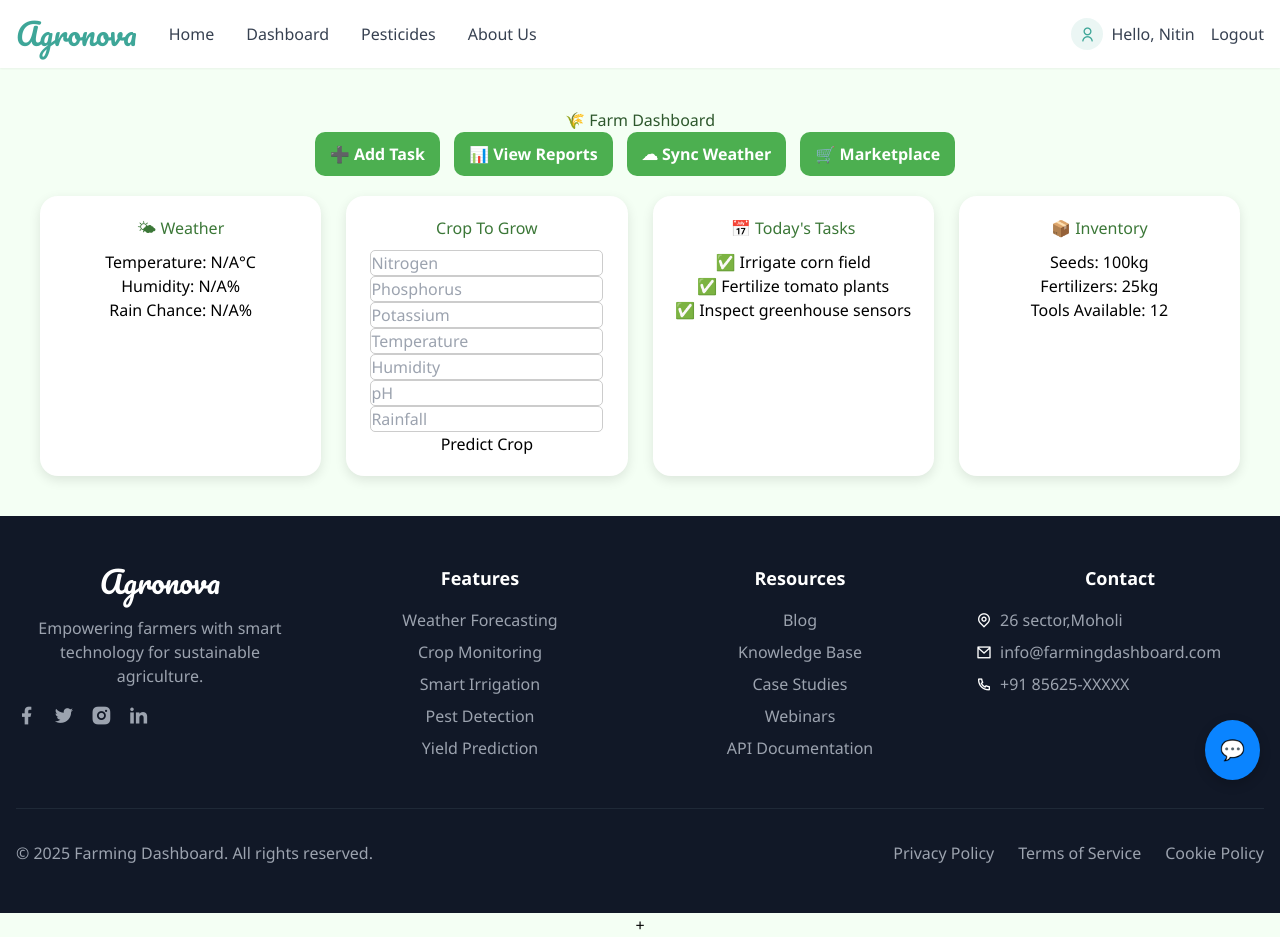
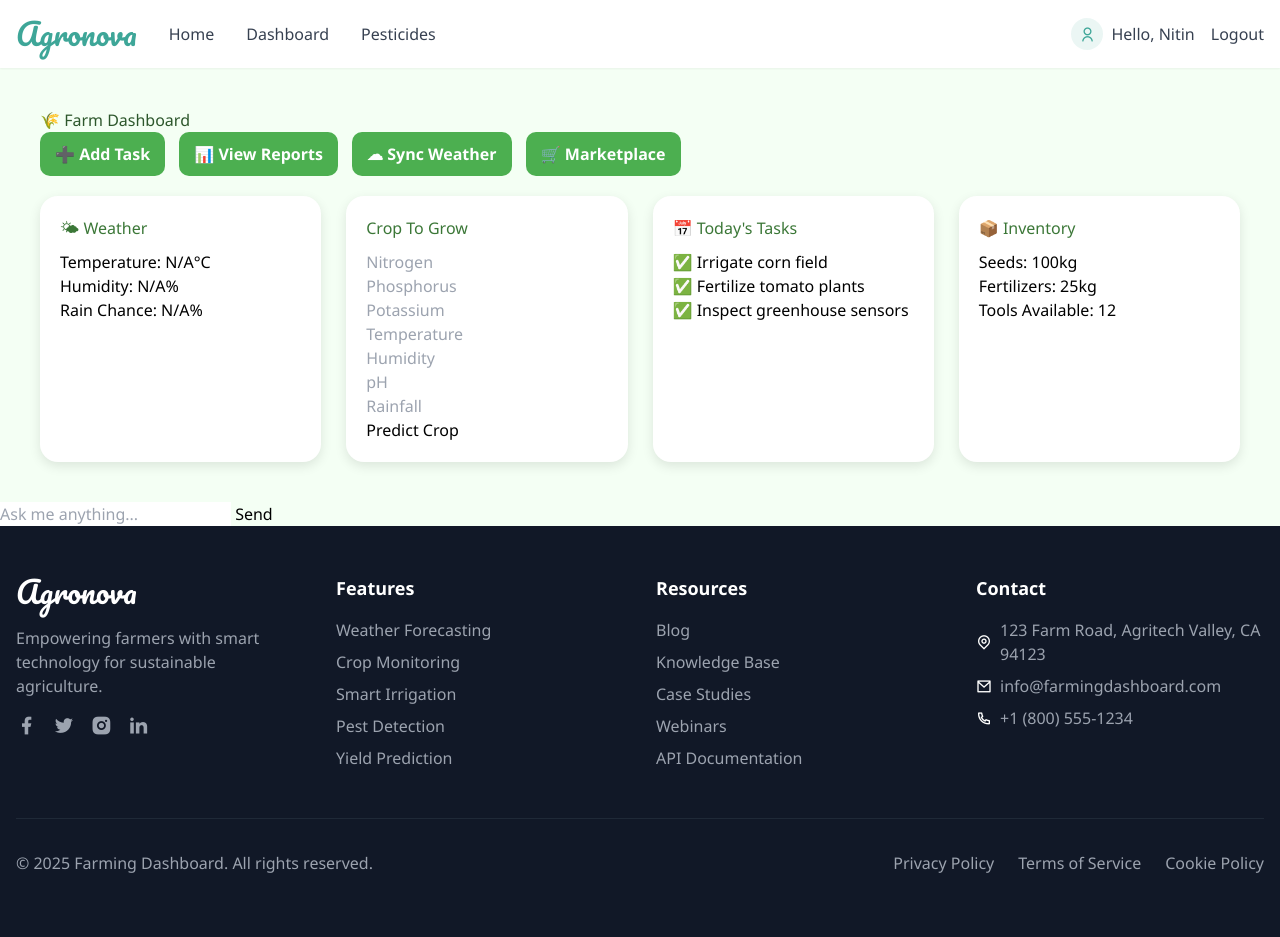
Before and after one commit to Naitik355/Hackmol, a Django app: page /dashboard/ in a window 1280 px wide. After the commit the page ends 873 px from the top, so only its background shows below. Run offline with Django 5.2, Linux system fonts and the light colour scheme; a user stored in the database is signed in; data that the repository does not hold is empty; some libraries are stand-ins or nearby versions.

Commit message:
final one

```diff
--- a/FarmApp/templates/dashboard.html
+++ b/FarmApp/templates/dashboard.html
@@ -1,49 +1,19 @@
-{%load static%}
 <!DOCTYPE html>
 <html lang="en">
 <head>
-    <meta charset="UTF-8" />
-    <meta name="viewport" content="width=device-width, initial-scale=1.0">
+    <meta charset="UTF-8">
     <title>Farm Dashboard</title>
     <script src="https://cdn.tailwindcss.com/3.4.16"></script>
-    <script>
-      tailwind.config = {
-        theme: {
-          extend: {
-            colors: { primary: "#3EA698", secondary: "#4ade80" },
-            borderRadius: {
-              none: "0px",
-              sm: "4px",
-              DEFAULT: "8px",
-              md: "12px",
-              lg: "16px",
-              xl: "20px",
-              "2xl": "24px",
-              "3xl": "32px",
-              full: "9999px",
-              button: "8px",
-            },
-          },
-        },
-      };
-    </script>
-    <link rel="preconnect" href="https://fonts.googleapis.com" />
-    <link rel="preconnect" href="https://fonts.gstatic.com" crossorigin />
-    <link
-      href="https://fonts.googleapis.com/css2?family=Pacifico&family=Inter:wght@300;400;500;600;700&display=swap"
-      rel="stylesheet"
-    />
-    <link
-      href="https://cdnjs.cloudflare.com/ajax/libs/remixicon/4.6.0/remixicon.min.css"
-      rel="stylesheet"
-    />
+<script>tailwind.config={theme:{extend:{colors:{primary:'#3EA698',secondary:'#4ade80'},borderRadius:{'none':'0px','sm':'4px',DEFAULT:'8px','md':'12px','lg':'16px','xl':'20px','2xl':'24px','3xl':'32px','full':'9999px','button':'8px'}}}}</script>
+<link rel="preconnect" href="https://fonts.googleapis.com">
+<link rel="preconnect" href="https://fonts.gstatic.com" crossorigin>
+<link href="https://fonts.googleapis.com/css2?family=Pacifico&family=Inter:wght@300;400;500;600;700&display=swap" rel="stylesheet">
+<link href="https://cdnjs.cloudflare.com/ajax/libs/remixicon/4.6.0/remixicon.min.css" rel="stylesheet">
 <script src="https://cdnjs.cloudflare.com/ajax/libs/echarts/5.5.0/echarts.min.js"></script>
-    <link rel="stylesheet" href="{% static 'css/bot.css' %}">
-
 </head>
 <style>
  body {
-      font-family: "Segoe UI", sans-serif;
+    font-family: 'Segoe UI', sans-serif;
     background-color: #f4fff4;
     margin: 0;
     padding: 0;
@@ -138,69 +108,34 @@
 .animate.slide-up {
     animation: slideUp 0.8s ease forwards;
 }
+
 </style>
 
 <body>
     <header class="bg-white shadow-sm sticky top-0 z-50">
-      <div
-        class="container mx-auto px-4 py-4 flex justify-between items-center"
-      >
+        <div class="container mx-auto px-4 py-4 flex justify-between items-center">
           <div class="flex items-center">
           <h1 class="font-['Pacifico'] text-primary text-3xl mr-8">Agronova</h1>
           <nav class="hidden md:flex space-x-8">
-            <a
-              href="{% url 'home' %}"
-              class="text-gray-700 hover:text-primary font-medium"
-              >Home</a
-            >
-            <a
-              href="{%url 'dashboard' %}"
-              class="text-gray-700 hover:text-primary font-medium"
-              >Dashboard</a
-            >
-            <a
-              href="{%url 'pesticides'%}"
-              class="text-gray-700 hover:text-primary font-medium"
-              >Pesticides</a
-            >
-            <a
-              href="{%url 'about'%}"
-              class="text-gray-700 hover:text-primary font-medium"
-              >About Us</a
-            >
+            <a href="{%url 'home'%}" class="text-gray-700 hover:text-primary font-medium">Home</a>
+            <a href="{%url 'dashboard' %}" class="text-gray-700 hover:text-primary font-medium">Dashboard</a>
+            <a href="{%url 'pesticides'%}" class="text-gray-700 hover:text-primary font-medium">Pesticides</a>
           </nav>
           </div>
           <div class="flex items-center space-x-4">
           {% if user.is_authenticated %}
           <div class="flex items-center space-x-2">
-            <a
-              href="{% url 'profile' %}"
-              class="flex items-center space-x-2 text-gray-700 hover:text-primary transition-colors duration-300"
-            >
-              <div
-                class="w-8 h-8 flex items-center justify-center bg-primary bg-opacity-10 rounded-full"
-              >
+            <a href="{% url 'profile' %}" class="flex items-center space-x-2 text-gray-700 hover:text-primary transition-colors duration-300">
+              <div class="w-8 h-8 flex items-center justify-center bg-primary bg-opacity-10 rounded-full">
                 <i class="ri-user-line text-primary"></i>
               </div>
               <span class="font-medium">Hello, {{ user.username }}</span>
             </a>
           </div>
-          <a
-            href="{% url 'logout' %}"
-            class="text-gray-700 hover:text-primary font-medium"
-            >Logout</a
-          >
+          <a href="{% url 'logout' %}" class="text-gray-700 hover:text-primary font-medium">Logout</a>
         {% else %}
-          <a
-            href="{% url 'login' %}"
-            class="text-gray-700 hover:text-primary font-medium"
-            >Login</a
-          >
-          <a
-            href="{% url 'signup' %}"
-            class="bg-primary hover:bg-primary/90 text-white py-2 px-6 !rounded-button font-medium whitespace-nowrap transition duration-200"
-            >Get Started</a
-          >
+          <a href="{% url 'login' %}" class="text-gray-700 hover:text-primary font-medium">Login</a>
+          <a href="{% url 'signup' %}" class="bg-primary hover:bg-primary/90 text-white py-2 px-6 !rounded-button font-medium whitespace-nowrap transition duration-200">Get Started</a>
         {% endif %}
           </div>
         </div>
@@ -216,6 +151,7 @@
         </div>
 
         <div class="card-grid">
+
             <!-- Weather -->
             <div class="card animate fade-in">
                 <h2>🌤 Weather</h2>
@@ -224,35 +160,23 @@
                 <p>Rain Chance: {{ weather.rain_chance }}%</p>
             </div>
 
+            <!-- Soil -->
+
             <!-- Crops -->
             <div class="card animate fade-in">
                 <h2>Crop To Grow</h2>
                 <form method="POST" action="{% url 'predict' %}">
                   {% csrf_token %}
-            <input type="text" name="N" placeholder="Nitrogen" required />
-            <input type="text" name="P" placeholder="Phosphorus" required />
-            <input type="text" name="K" placeholder="Potassium" required />
-            <input
-              type="text"
-              name="temperature"
-              placeholder="Temperature"
-              required
-            />
-            <input
-              type="text"
-              name="humidity"
-              placeholder="Humidity"
-              required
-            />
-            <input type="text" name="ph" placeholder="pH" required />
-            <input
-              type="text"
-              name="rainfall"
-              placeholder="Rainfall"
-              required
-            />
+                  <input type="text" name="N" placeholder="Nitrogen" required>
+                  <input type="text" name="P" placeholder="Phosphorus" required>
+                  <input type="text" name="K" placeholder="Potassium" required>
+                  <input type="text" name="temperature" placeholder="Temperature" required>
+                  <input type="text" name="humidity" placeholder="Humidity" required>
+                  <input type="text" name="ph" placeholder="pH" required>
+                  <input type="text" name="rainfall" placeholder="Rainfall" required>
                   <button type="submit">Predict Crop</button>
               </form>
+
             </div>
 
             <!-- Tasks -->
@@ -276,32 +200,9 @@
             </div>
         </div>
     </div>
-
     {% if crop_name %}
-    <div id="cropModal" class="fixed inset-0 bg-black bg-opacity-50 flex items-center justify-center z-50">
-        <div class="bg-white rounded-lg p-8 max-w-md w-full mx-4">
-            <div class="flex justify-between items-center mb-4">
-                <h2 class="text-2xl font-bold text-primary">Crop Prediction Result</h2>
-                <button onclick="closeModal()" class="text-gray-500 hover:text-gray-700">
-                    <i class="ri-close-line text-2xl"></i>
-                </button>
-            </div>
-            <div class="text-center">
-                <i class="ri-plant-line text-6xl text-primary mb-4"></i>
-                <p class="text-xl mb-4">Based on the soil and weather conditions, we recommend growing:</p>
-                <p class="text-3xl font-bold text-primary">{{ crop_name }}</p>
-            </div>
-            <div class="mt-6 text-center">
-                <button onclick="closeModal()" class="bg-primary hover:bg-primary/90 text-white py-2 px-6 rounded-button font-medium transition duration-200">
-                    Close
-                </button>
-            </div>
-        </div>
-    </div>
 <script>
-        function closeModal() {
-            document.getElementById('cropModal').style.display = 'none';
-        }
+    alert("Recommended crop to grow is: {{ crop_name }}");
 </script>
 {% endif %}
 <div id="chatbot-container">
@@ -311,20 +212,12 @@
       <button onclick="sendMessage()">Send</button>
   </div>
 </div>
-
-    <div id="chat-toggle" onclick="toggleChat()">💬</div>
-
-
-
     <footer class="bg-gray-900 text-white py-12">
         <div class="container mx-auto px-4">
           <div class="grid grid-cols-1 md:grid-cols-4 gap-8">
             <div>
               <h1 class="font-['Pacifico'] text-white text-3xl mb-4">Agronova</h1>
-            <p class="text-gray-400 mb-4">
-              Empowering farmers with smart technology for sustainable
-              agriculture.
-            </p>
+              <p class="text-gray-400 mb-4">Empowering farmers with smart technology for sustainable agriculture.</p>
               <div class="flex space-x-4">
                 <a href="#" class="text-gray-400 hover:text-white">
                   <i class="ri-facebook-fill ri-lg"></i>
@@ -344,58 +237,22 @@
             <div>
               <h3 class="text-lg font-semibold mb-4">Features</h3>
               <ul class="space-y-2">
-              <li>
-                <a href="#" class="text-gray-400 hover:text-white"
-                  >Weather Forecasting</a
-                >
-              </li>
-              <li>
-                <a href="#" class="text-gray-400 hover:text-white"
-                  >Crop Monitoring</a
-                >
-              </li>
-              <li>
-                <a href="#" class="text-gray-400 hover:text-white"
-                  >Smart Irrigation</a
-                >
-              </li>
-              <li>
-                <a href="#" class="text-gray-400 hover:text-white"
-                  >Pest Detection</a
-                >
-              </li>
-              <li>
-                <a href="#" class="text-gray-400 hover:text-white"
-                  >Yield Prediction</a
-                >
-              </li>
+                <li><a href="#" class="text-gray-400 hover:text-white">Weather Forecasting</a></li>
+                <li><a href="#" class="text-gray-400 hover:text-white">Crop Monitoring</a></li>
+                <li><a href="#" class="text-gray-400 hover:text-white">Smart Irrigation</a></li>
+                <li><a href="#" class="text-gray-400 hover:text-white">Pest Detection</a></li>
+                <li><a href="#" class="text-gray-400 hover:text-white">Yield Prediction</a></li>
               </ul>
             </div>
 
             <div>
               <h3 class="text-lg font-semibold mb-4">Resources</h3>
               <ul class="space-y-2">
-              <li>
-                <a href="#" class="text-gray-400 hover:text-white">Blog</a>
-              </li>
-              <li>
-                <a href="#" class="text-gray-400 hover:text-white"
-                  >Knowledge Base</a
-                >
-              </li>
-              <li>
-                <a href="#" class="text-gray-400 hover:text-white"
-                  >Case Studies</a
-                >
-              </li>
-              <li>
-                <a href="#" class="text-gray-400 hover:text-white">Webinars</a>
-              </li>
-              <li>
-                <a href="#" class="text-gray-400 hover:text-white"
-                  >API Documentation</a
-                >
-              </li>
+                <li><a href="#" class="text-gray-400 hover:text-white">Blog</a></li>
+                <li><a href="#" class="text-gray-400 hover:text-white">Knowledge Base</a></li>
+                <li><a href="#" class="text-gray-400 hover:text-white">Case Studies</a></li>
+                <li><a href="#" class="text-gray-400 hover:text-white">Webinars</a></li>
+                <li><a href="#" class="text-gray-400 hover:text-white">API Documentation</a></li>
               </ul>
             </div>
 
@@ -404,44 +261,31 @@
               <ul class="space-y-2">
                 <li class="flex items-center">
                   <i class="ri-map-pin-line mr-2"></i>
-                <span class="text-gray-400">26 sector,Moholi</span>
+                  <span class="text-gray-400">123 Farm Road, Agritech Valley, CA 94123</span>
                 </li>
                 <li class="flex items-center">
                   <i class="ri-mail-line mr-2"></i>
-                <a
-                  href="mailto:singlanitin827@gmail.com"
-                  class="text-gray-400 hover:text-white"
-                  >info@farmingdashboard.com</a
-                >
+                  <a href="mailto:info@farmingdashboard.com" class="text-gray-400 hover:text-white">info@farmingdashboard.com</a>
                 </li>
                 <li class="flex items-center">
                   <i class="ri-phone-line mr-2"></i>
-                <a href="tel:" class="text-gray-400 hover:text-white"
-                  >+91 85625-XXXXX</a
-                >
+                  <a href="tel:+18005551234" class="text-gray-400 hover:text-white">+1 (800) 555-1234</a>
                 </li>
               </ul>
             </div>
           </div>
 
-        <div
-          class="border-t border-gray-800 mt-12 pt-8 flex flex-col md:flex-row justify-between items-center"
-        >
-          <p class="text-gray-400 mb-4 md:mb-0">
-            © 2025 Farming Dashboard. All rights reserved.
-          </p>
+          <div class="border-t border-gray-800 mt-12 pt-8 flex flex-col md:flex-row justify-between items-center">
+            <p class="text-gray-400 mb-4 md:mb-0">© 2025 Farming Dashboard. All rights reserved.</p>
             <div class="flex space-x-6">
-            <a href="#" class="text-gray-400 hover:text-white"
-              >Privacy Policy</a
-            >
-            <a href="#" class="text-gray-400 hover:text-white"
-              >Terms of Service</a
-            >
+              <a href="#" class="text-gray-400 hover:text-white">Privacy Policy</a>
+              <a href="#" class="text-gray-400 hover:text-white">Terms of Service</a>
               <a href="#" class="text-gray-400 hover:text-white">Cookie Policy</a>
             </div>
           </div>
         </div>
       </footer>
-    <script src="{% static 'js/bot.js' %}"></script>
 </body>
-</html>+
+
+
+</html>
```
Also changed, not shown: db.sqlite3. Lines whose indentation alone changed are shown as unchanged.
